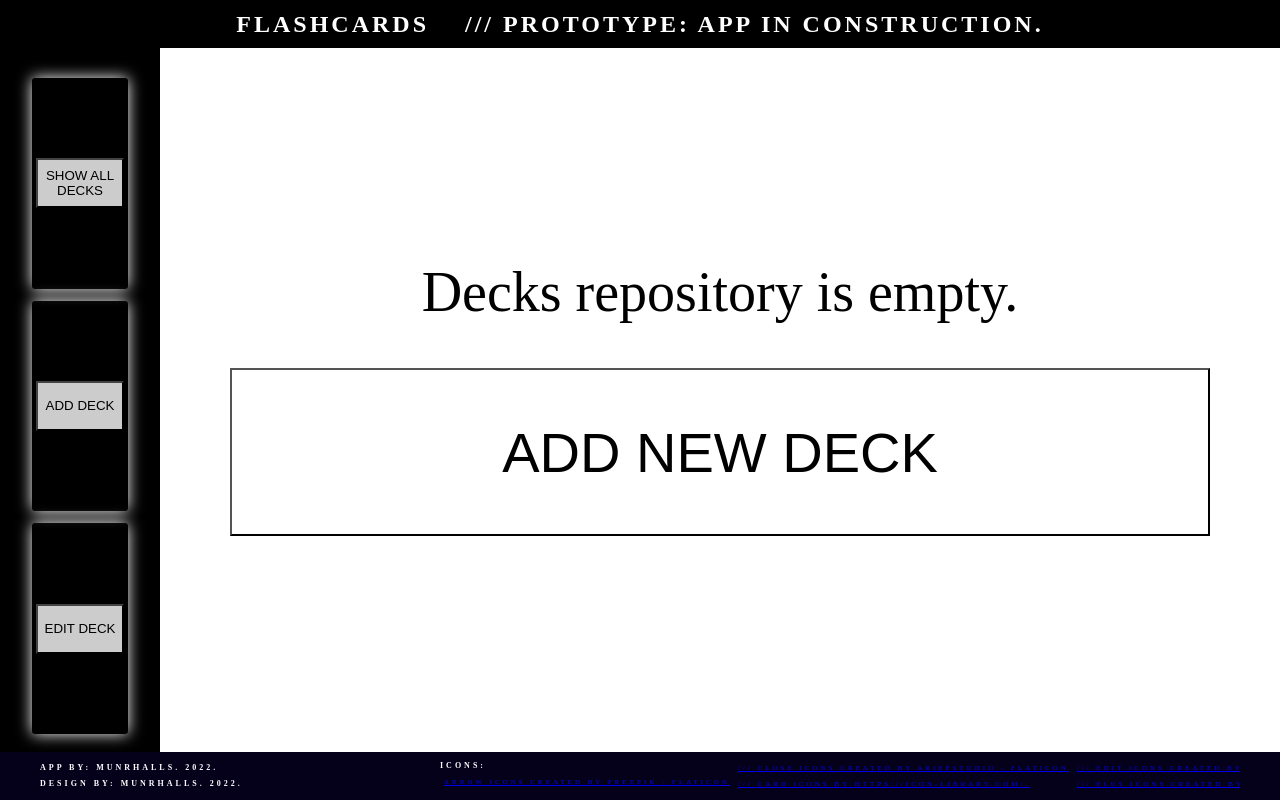
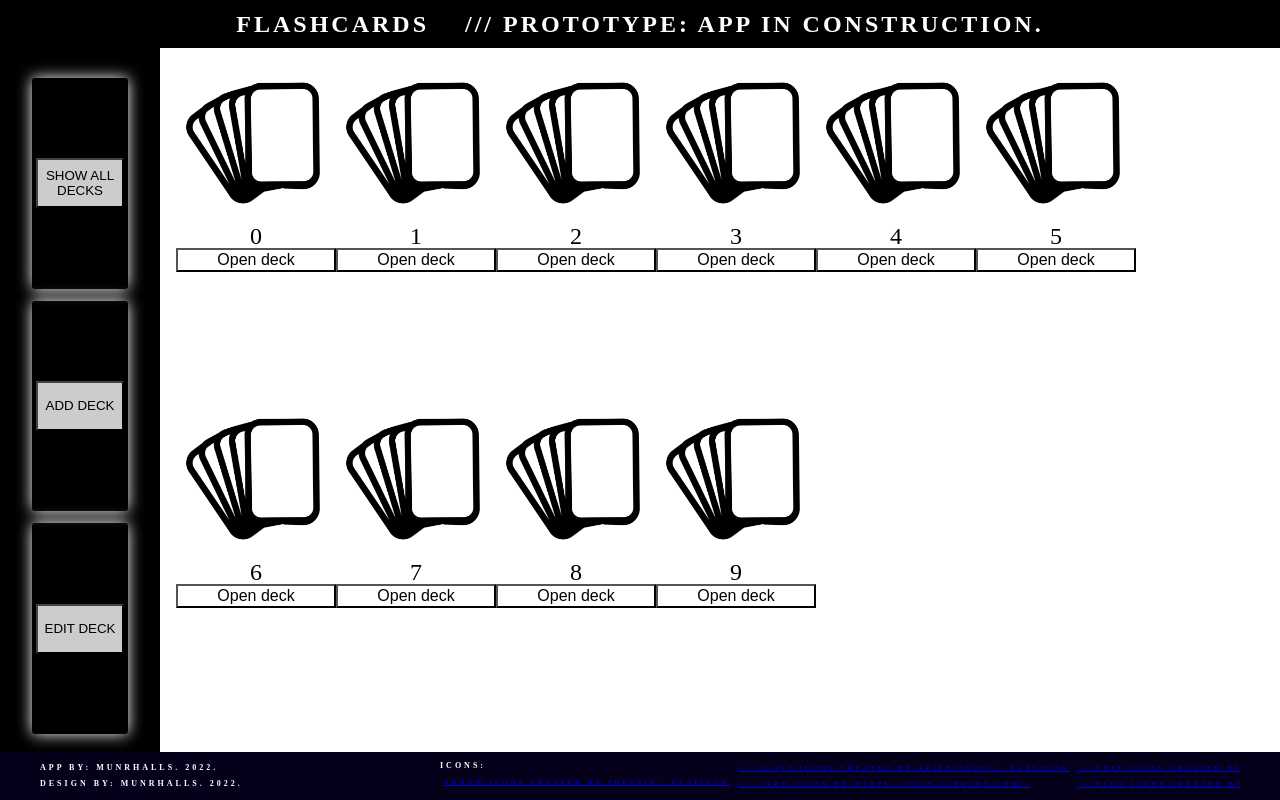
Before and after one commit to munrhalls/Oxus-Flashcards, a React (Create React App) app: page / in a window 1280 px wide. Built offline with nearby package versions, Linux system fonts and the light colour scheme.

Commit message:
scrollbar back in edit

```diff
--- a/src/App.js
+++ b/src/App.js
@@ -162,17 +162,17 @@ function App() {
       let deck = {
         id: uuidv4(),
         name: i,
-        flashcards: [],
+        flashcards: mock,
         completedFlashcards: [],
       };
       decks.push(deck);
     }
     return decks;
   }
-  // useEffect(() => {
-  //   let decks = MOCK__generateDecks();
-  //   setDecks(decks);
-  // }, []);
+  useEffect(() => {
+    let decks = MOCK__generateDecks();
+    setDecks(decks);
+  }, []);
 
   console.log(decks);
   async function fileTest(e) {
```
